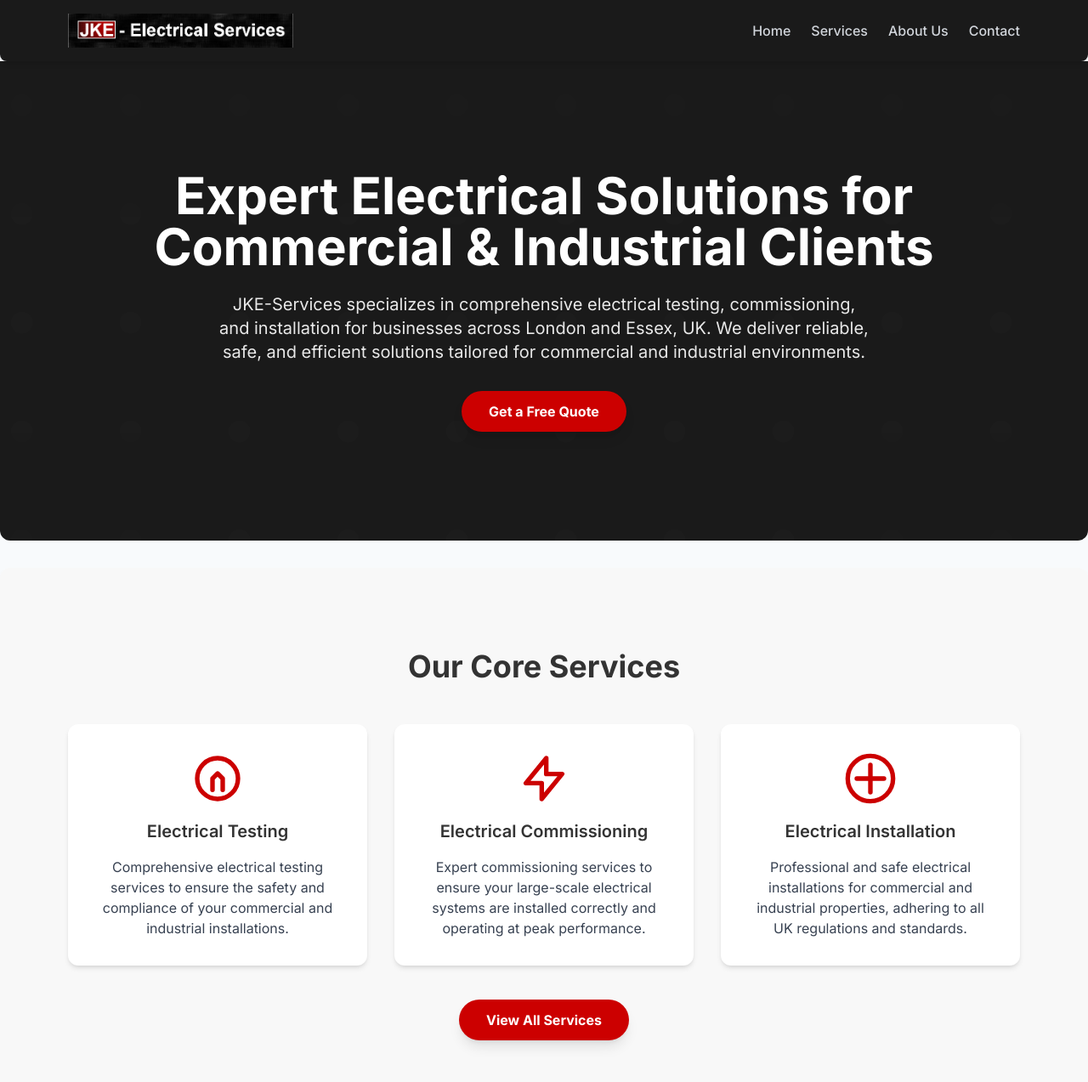
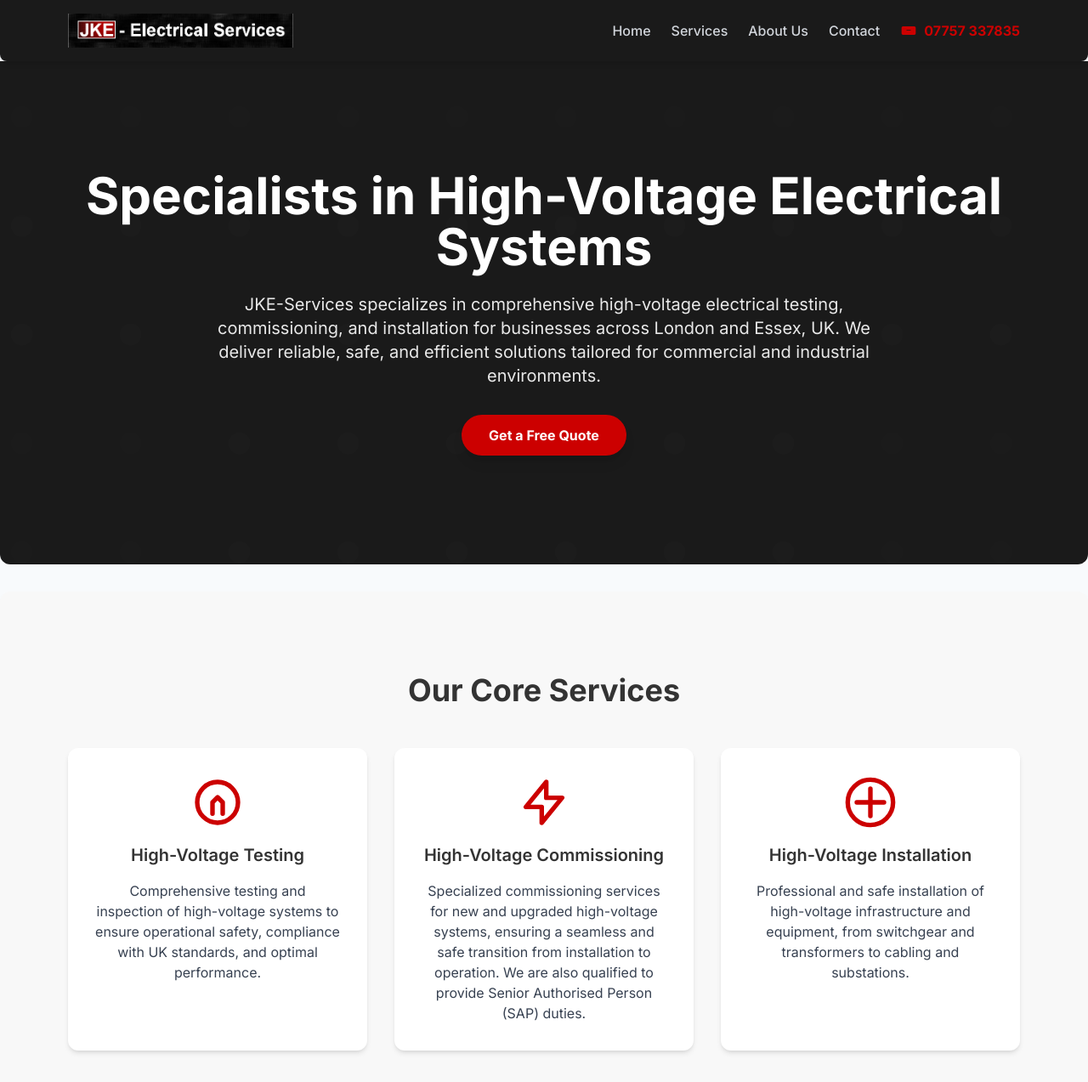
Before and after one commit to Johny2Bags/JKE-Services, a plain HTML site: page index.html in a window 1280 px wide. Shown: the top 1273 px of the page at 85% size. Drawn offline with nearby package versions, Linux system fonts and the light colour scheme.

Commit message:
Update index.html

```diff
--- a/index.html
+++ b/index.html
@@ -4,9 +4,7 @@
     <meta charset="UTF-8">
     <meta name="viewport" content="width=device-width, initial-scale=1.0">
     <title>JKE-Services - Home</title>
-    <!-- Tailwind CSS CDN -->
     <script src="https://cdn.tailwindcss.com"></script>
-    <!-- Google Fonts - Inter -->
     <link href="https://fonts.googleapis.com/css2?family=Inter:wght@300;400;500;600;700&display=swap" rel="stylesheet">
     <style>
         body {
@@ -29,7 +27,6 @@
             background: #A30000; /* Darker JKE Red on hover */
         }
     </style>
-    <!-- Tailwind CSS Custom Configuration for JKE-Services Colors -->
     <script>
         tailwind.config = {
             theme: {
@@ -47,23 +44,25 @@
 </head>
 <body class="text-jke-text-dark">
 
-    <!-- Header Section -->
     <header class="bg-jke-dark shadow-md py-4 px-6 md:px-10 lg:px-20 sticky top-0 z-50 rounded-b-lg">
         <div class="container mx-auto flex justify-between items-center">
-            <!-- Logo/Company Name -->
             <a href="index.html" class="flex items-center">
                 <img src="JKE.png" alt="JKE-Services Logo" class="h-10 w-auto object-contain">
             </a>
 
-            <!-- Navigation Menu (Desktop) -->
-            <nav class="hidden md:flex space-x-6">
+            <nav class="hidden md:flex space-x-6 items-center">
                 <a href="index.html" class="text-gray-300 hover:text-jke-red font-medium transition duration-300">Home</a>
                 <a href="services.html" class="text-gray-300 hover:text-jke-red font-medium transition duration-300">Services</a>
                 <a href="about.html" class="text-gray-300 hover:text-jke-red font-medium transition duration-300">About Us</a>
                 <a href="contact.html" class="text-gray-300 hover:text-jke-red font-medium transition duration-300">Contact</a>
+                <a href="tel:07757337835" class="text-jke-red flex items-center space-x-2 font-bold hover:text-white transition duration-300">
+                    <svg xmlns="http://www.w3.org/2000/svg" class="h-5 w-5" viewBox="0 0 24 24" fill="currentColor">
+                        <path d="M20 18H4C2.89543 18 2 17.1046 2 16V8C2 6.89543 2.89543 6 4 6H20C21.1046 6 22 6.89543 22 8V16C22 17.1046 21.1046 18 20 18ZM15 11H9V12H15V11Z" />
+                    </svg>
+                    <span>07757 337835</span>
+                </a>
                 </nav>
 
-            <!-- Mobile Menu Button -->
             <div class="md:hidden">
                 <button id="mobile-menu-button" class="text-gray-300 hover:text-jke-red focus:outline-none">
                     <svg class="w-6 h-6" fill="none" stroke="currentColor" viewBox="0 0 24 24" xmlns="http://www.w3.org/2000/svg">
@@ -73,19 +72,17 @@
             </div>
         </div>
 
-        <!-- Mobile Menu (Hidden by default) -->
         <div id="mobile-menu" class="md:hidden hidden mt-4 space-y-2 bg-gray-800 rounded-md">
             <a href="index.html" class="block px-4 py-2 text-gray-200 hover:bg-gray-700 rounded-md transition duration-300">Home</a>
             <a href="services.html" class="block px-4 py-2 text-gray-200 hover:bg-gray-700 rounded-md transition duration-300">Services</a>
             <a href="about.html" class="block px-4 py-2 text-gray-200 hover:bg-gray-700 rounded-md transition duration-300">About Us</a>
             <a href="contact.html" class="block px-4 py-2 text-gray-200 hover:bg-gray-700 rounded-md transition duration-300">Contact</a>
+            <a href="tel:07757337835" class="block px-4 py-2 text-jke-red hover:bg-gray-700 rounded-md transition duration-300">Call: 07757 337835</a>
             </div>
     </header>
 
-    <!-- Hero Section -->
     <section id="home" class="relative bg-jke-dark text-white py-20 md:py-32 overflow-hidden rounded-b-xl">
         <div class="absolute inset-0 z-0 opacity-10">
-            <!-- Background pattern for visual interest -->
             <svg class="w-full h-full" fill="none" viewBox="0 0 100 100" preserveAspectRatio="xMidYMid slice">
                 <pattern id="pattern-circles" x="0" y="0" width="10" height="10" patternUnits="userSpaceOnUse">
                     <circle cx="2" cy="2" r="1" fill="rgba(255,255,255,0.1)"></circle>
@@ -95,11 +92,10 @@
         </div>
         <div class="container mx-auto px-6 md:px-10 lg:px-20 relative z-10 text-center">
             <h1 class="text-4xl md:text-6xl font-extrabold leading-tight mb-6">
-                Expert Electrical Solutions for Commercial & Industrial Clients
+                Specialists in High-Voltage Electrical Systems
             </h1>
             <p class="text-lg md:text-xl mb-8 max-w-3xl mx-auto opacity-90">
-                JKE-Services specializes in comprehensive electrical testing, commissioning, and installation for businesses across London and Essex, UK.
-                We deliver reliable, safe, and efficient solutions tailored for commercial and industrial environments.
+                JKE-Services specializes in comprehensive high-voltage electrical testing, commissioning, and installation for businesses across London and Essex, UK. We deliver reliable, safe, and efficient solutions tailored for commercial and industrial environments.
             </p>
             <a href="contact.html" class="inline-block bg-jke-red text-white hover:bg-red-700 font-bold py-3 px-8 rounded-full shadow-lg transform hover:scale-105 transition duration-300">
                 Get a Free Quote
@@ -107,39 +103,34 @@
         </div>
     </section>
 
-    <!-- Services Section (Preview on Home) -->
     <section id="services-preview" class="py-16 md:py-24 bg-jke-light-gray rounded-xl mx-4 md:mx-auto mt-8 max-w-7xl shadow-lg">
         <div class="container mx-auto px-6 md:px-10 lg:px-20">
             <h2 class="text-3xl md:text-4xl font-bold text-center mb-12 text-jke-text-dark">Our Core Services</h2>
             <div class="grid grid-cols-1 md:grid-cols-3 gap-8">
-                <!-- Service Card 1: Electrical Testing -->
                 <div class="bg-white p-8 rounded-xl shadow-md hover:shadow-lg transition duration-300 transform hover:scale-105">
                     <div class="text-jke-red mb-4 flex justify-center">
                         <svg xmlns="http://www.w3.org/2000/svg" class="h-16 w-16" fill="none" viewBox="0 0 24 24" stroke="currentColor" stroke-width="2">
                             <path stroke-linecap="round" stroke-linejoin="round" d="M9.75 17L9.75 12L12 9.75L14.25 12L14.25 17M12 21C16.9706 21 21 16.9706 21 12C21 7.02944 16.9706 3 12 3C7.02944 3 3 7.02944 3 12C3 16.9706 7.02944 21 12 21Z" />
                         </svg>
                     </div>
-                    <h3 class="text-xl font-semibold text-center mb-4 text-jke-text-dark">Electrical Testing</h3>
+                    <h3 class="text-xl font-semibold text-center mb-4 text-jke-text-dark">High-Voltage Testing</h3>
                     <p class="text-gray-700 text-center">
-                        Comprehensive electrical testing services to ensure the safety and compliance of your commercial and industrial installations.
+                        Comprehensive testing and inspection of high-voltage systems to ensure operational safety, compliance with UK standards, and optimal performance.
                     </p>
                     </div>
 
-                <!-- Service Card 2: Electrical Commissioning -->
                 <div class="bg-white p-8 rounded-xl shadow-md hover:shadow-lg transition duration-300 transform hover:scale-105">
                     <div class="text-jke-red mb-4 flex justify-center">
                         <svg xmlns="http://www.w3.org/2000/svg" class="h-16 w-16" fill="none" viewBox="0 0 24 24" stroke="currentColor" stroke-width="2">
                             <path stroke-linecap="round" stroke-linejoin="round" d="M13 10V3L4 14H11L11 21L20 10H13Z" />
                         </svg>
                     </div>
-                    <h3 class="text-xl font-semibold text-center mb-4 text-jke-text-dark">Electrical Commissioning</h3>
+                    <h3 class="text-xl font-semibold text-center mb-4 text-jke-text-dark">High-Voltage Commissioning</h3>
                     <p class="text-gray-700 text-center">
-                        Expert commissioning services to ensure your large-scale electrical systems are installed correctly and operating
-                        at peak performance.
+                        Specialized commissioning services for new and upgraded high-voltage systems, ensuring a seamless and safe transition from installation to operation. We are also qualified to provide Senior Authorised Person (SAP) duties.
                     </p>
                     </div>
 
-                <!-- Service Card 3: Electrical Installation -->
                 <div class="bg-white p-8 rounded-xl shadow-md hover:shadow-lg transition duration-300 transform hover:scale-105">
                     <div class="text-jke-red mb-4 flex justify-center">
                         <svg xmlns="http://www.w3.org/2000/svg" class="h-16 w-16" fill="none" viewBox="0 0 24 24" stroke="currentColor" stroke-width="2">
@@ -147,10 +138,9 @@
                             <path stroke-linecap="round" stroke-linejoin="round" d="M12 2C6.47715 2 2 6.47715 2 12C2 17.5228 6.47715 22 12 22C17.5228 22 22 17.5228 22 12C22 6.47715 17.5228 2 12 2Z" />
                         </svg>
                     </div>
-                    <h3 class="text-xl font-semibold text-center mb-4 text-jke-text-dark">Electrical Installation</h3>
+                    <h3 class="text-xl font-semibold text-center mb-4 text-jke-text-dark">High-Voltage Installation</h3>
                     <p class="text-gray-700 text-center">
-                        Professional and safe electrical installations for commercial and industrial properties,
-                        adhering to all UK regulations and standards.
+                        Professional and safe installation of high-voltage infrastructure and equipment, from switchgear and transformers to cabling and substations.
                     </p>
                     </div>
             </div>
@@ -162,7 +152,6 @@
         </div>
     </section>
 
-    <!-- About Us Section (Preview on Home) -->
     <section id="about-preview" class="py-16 md:py-24 bg-white rounded-xl mx-4 md:mx-auto mt-8 max-w-7xl shadow-lg">
         <div class="container mx-auto px-6 md:px-10 lg:px-20 flex flex-col md:flex-row items-center gap-10">
             <div class="md:w-1/2">
@@ -171,7 +160,7 @@
             <div class="md:w-1/2 text-center md:text-left">
                 <h2 class="text-3xl md:text-4xl font-bold mb-6 text-jke-text-dark">About JKE-Services</h2>
                 <p class="text-lg text-gray-700 mb-4">
-                    JKE-Services is a dedicated UK-based company specialising in comprehensive electrical solutions for the **commercial and industrial sectors**.
+                    JKE-Services is a dedicated UK-based company specializing in comprehensive **high-voltage** electrical solutions for the commercial and industrial sectors.
                     With years of experience, we pride ourselves on delivering high-quality, safe, and efficient
                     electrical testing, commissioning, and installation services tailored for businesses.
                 </p>
@@ -184,7 +173,6 @@
         </div>
     </section>
 
-    <!-- Footer Section -->
     <footer class="bg-jke-dark text-gray-400 py-8 px-6 md:px-10 lg:px-20 text-center rounded-t-lg">
         <div class="container mx-auto">
             <p>&copy; 2024 JKE-Services. All rights reserved.</p>
@@ -197,7 +185,6 @@
         </div>
     </footer>
 
-    <!-- JavaScript for Mobile Menu Toggle -->
     <script>
         document.addEventListener('DOMContentLoaded', function() {
             const mobileMenuButton = document.getElementById('mobile-menu-button');
```
Lines whose indentation alone changed are shown as unchanged.
